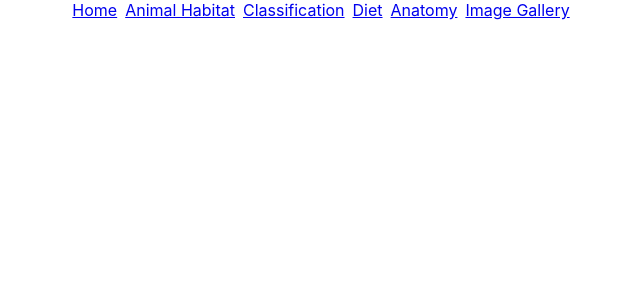
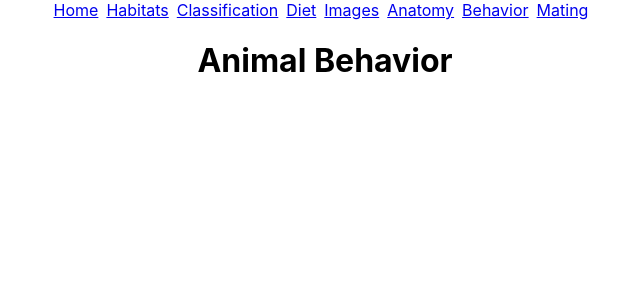
Before and after one commit to kpounds81/scrum-tiger, a React (Create React App) app: page /behavior in a window 1280 px wide. Shown: the top 300 px of the page, without its empty margins (315-955 px from the left). Built offline with nearby package versions, Linux system fonts and the light colour scheme.

Commit message:
adds more routes

```diff
--- a/src/App.tsx
+++ b/src/App.tsx
@@ -3,11 +3,13 @@ import { Link, Route, Router, Switch } from 'react-router-dom'
 import './App.css';
 import history from './history'
 import { Anatomy } from './Pages/Anatomy'
+import Behavior from './Pages/Behavior'
 import { Classification } from './Pages/Classification'
 import { Diet } from './Pages/Diet'
 import { Habitat } from './Pages/Habitat'
 import { Home } from './Pages/Home'
 import { Images } from './Pages/Images'
+import Mating from './Pages/Mating'
 
 function App() {
   return (
@@ -15,11 +17,13 @@ function App() {
       <Router history={history}>
         <div className="links">
           <Link to="/">Home</Link>
-          <Link to="/habitat">Animal Habitat</Link>
+          <Link to="/habitat">Habitats</Link>
           <Link to="/classification">Classification</Link>
           <Link to="/diet">Diet</Link>
+          <Link to="/images">Images</Link>
           <Link to="/anatomy">Anatomy</Link>
-          <Link to="/images">Image Gallery</Link>
+          <Link to="/behavior">Behavior</Link>
+          <Link to="/mating">Mating</Link>
         </div>
         <Switch>
           <Route exact path="/" component={Home} />
@@ -28,6 +32,8 @@ function App() {
           <Route path="/diet" component={Diet} />
           <Route path="/images" component={Images} />
           <Route path="/anatomy" component={Anatomy} />
+          <Route path="/behavior" component={Behavior} />
+          <Route path="/mating" component={Mating} />
         </Switch>
       </Router>
     </div>
--- a/src/Pages/Anatomy.tsx
+++ b/src/Pages/Anatomy.tsx
@@ -3,7 +3,7 @@ import React from 'react'
 export const Anatomy = () => {
   return(
     <div>
-      <h1>Tiger Anatomy</h1>
+      <h1>Anatomy and Biology</h1>
     </div>
   )
 }
--- /dev/null
+++ b/src/Pages/Behavior.tsx
@@ -0,0 +1,11 @@
+import React from 'react'
+
+const Behavior = () => {
+  return (
+    <div>
+      <h1>Animal Behavior</h1>
+    </div>
+  )
+}
+
+export default Behavior
--- a/src/Pages/Diet.tsx
+++ b/src/Pages/Diet.tsx
@@ -3,7 +3,7 @@ import React from 'react'
 export const Diet = () => {
   return(
     <div>
-      <h1>Tiger Diet Information</h1>
+      <h1>Diet Information</h1>
     </div>
   )
 }
--- a/src/Pages/Habitat.tsx
+++ b/src/Pages/Habitat.tsx
@@ -3,7 +3,7 @@ import React from 'react'
 export const Habitat = () => {
   return(
     <div>
-      <h1>Tiger Habitats</h1>
+      <h1>Habitats</h1>
     </div>
   )
 }
--- a/src/Pages/Images.tsx
+++ b/src/Pages/Images.tsx
@@ -3,7 +3,7 @@ import React from 'react'
 export const Images = () => {
   return(
     <div>
-      <h1>Tiger Images</h1>
+      <h1>Image Gallery</h1>
       <p>
         <img src="/images/t1.jpeg" alt="tiger" />
       </p>
--- /dev/null
+++ b/src/Pages/Mating.tsx
@@ -0,0 +1,11 @@
+import React from 'react'
+
+const Mating = () => {
+  return (
+    <div>
+      <h1>Mating and Reproduction Information</h1>
+    </div>
+  )
+}
+
+export default Mating
```
